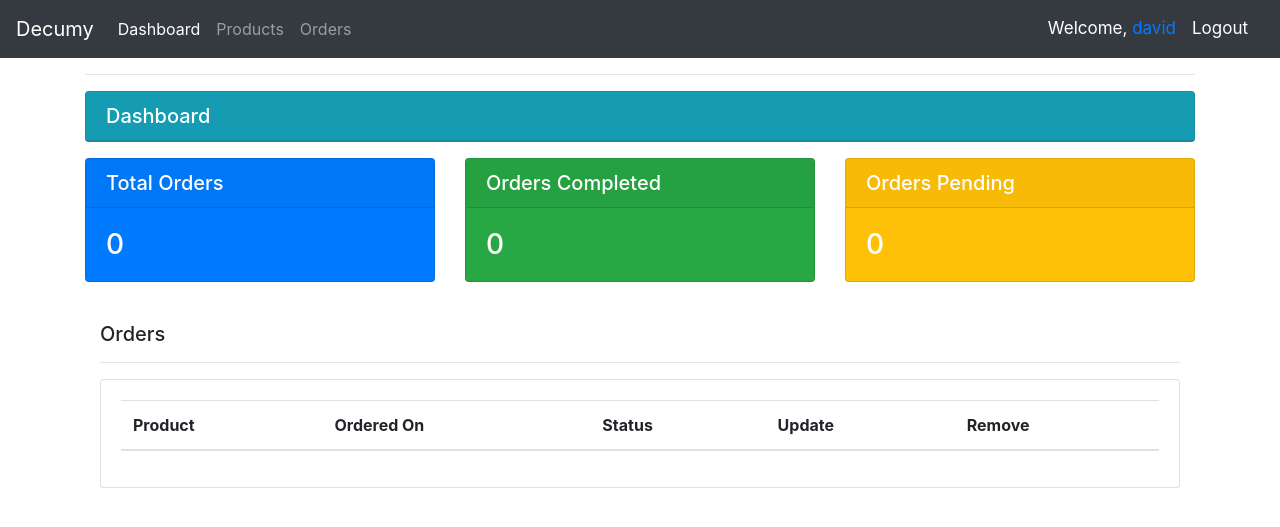
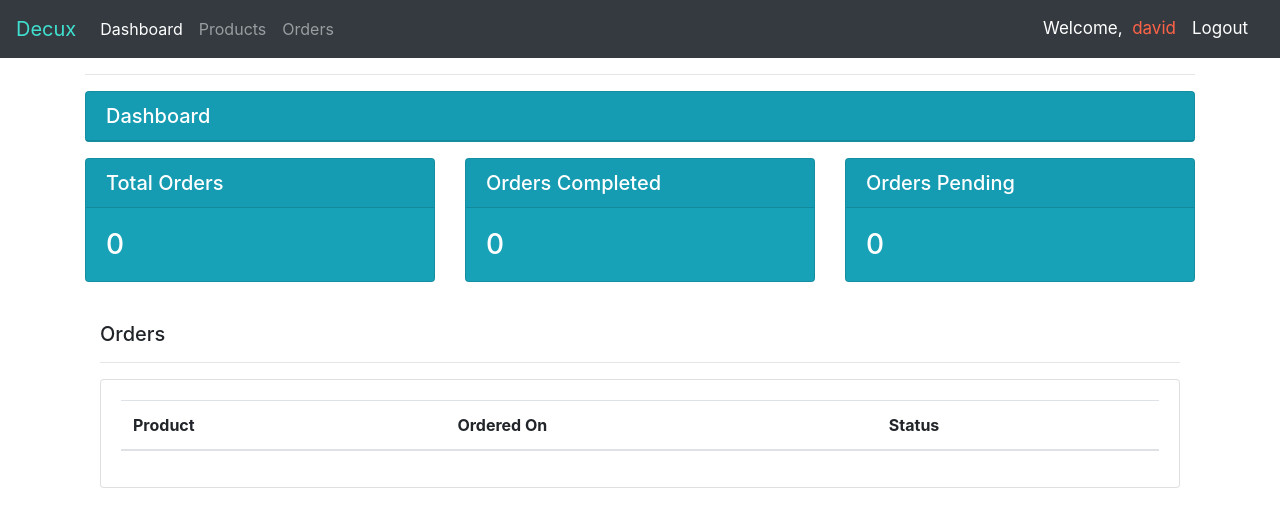
Before and after one commit to Epicdavid/Customer-Management-App, a Django app: page /account/profile in a window 1280 px wide. Shown: the top 527 px of the page. Run offline with Django 3.2, Linux system fonts and the light colour scheme; a user stored in the database is signed in; data comes from the database, SQL or seed files in the repository; lists and menus that the app fills with data are empty; parts of the project's set-up code (start-up, migrations or seed data) failed here and were passed over; some libraries are stand-ins or nearby versions.

Commit message:
Final Touches

```diff
--- a/accounts/templates/accounts/profile.html
+++ b/accounts/templates/accounts/profile.html
@@ -7,7 +7,7 @@
 
 <div class="row">
     <div class="col">
-        <div class="card text-white bg-primary mb-3">
+        <div class="card text-white bg-info mb-3">
             <h5 class="card-header">Total Orders</h5>
             <div class="card-body">
               <h3 class="card-text">{{total_o}}</h3>
@@ -17,7 +17,7 @@
 
 
     <div class="col">
-        <div class="card text-white bg-success mb-3">
+        <div class="card text-white bg-info mb-3">
             <h5 class="card-header">Orders Completed</h5>
             <div class="card-body">
               <h3 class="card-text">{{delivered}}</h3>
@@ -28,7 +28,7 @@
 
 
     <div class="col">
-        <div class="card text-white bg-warning mb-3">
+        <div class="card text-white bg-info mb-3">
             <h5 class="card-header">Orders Pending</h5>
             <div class="card-body">
               <h3 class="card-text">{{pending}}</h3>
@@ -47,8 +47,6 @@
               <th scope="col">Product</th>
               <th scope="col">Ordered On</th>
               <th scope="col">Status</th>
-              <th scope="col">Update</th>
-              <th scope="col">Remove</th>
             </tr>
           </thead>
           <tbody>
--- a/templates/cms/navbar.html
+++ b/templates/cms/navbar.html
@@ -5,7 +5,7 @@
   }
 </style>
 <nav class="navbar navbar-expand-lg navbar-dark bg-dark">
-    <a class="navbar-brand" href="{% url 'home' %}">Decumy</a>
+    <a class="navbar-brand" href="{% url 'home' %}" style="color: turquoise;">Decux</a>
     <button class="navbar-toggler" type="button" data-toggle="collapse" data-target="#navbarNavAltMarkup" aria-controls="navbarNavAltMarkup" aria-expanded="false" aria-label="Toggle navigation">
       <span class="navbar-toggler-icon"></span>
     </button>
@@ -19,7 +19,7 @@
        {%endif%}
     </div>
     {%if user.is_authenticated %}
-    <span class="user">Welcome, <a href="{% url 'accounts:edit' %}">{{ request.user}}</a></span>
+    <span class="user">Welcome, &nbsp;<a style="text-decoration: none; color: tomato;"href="{% url 'accounts:edit' %}">{{ request.user}}</a></span>
     <a class="user nav-item nav-link" href="{%url 'logout' %}">Logout</a>
     {%endif%}
   </nav>
```
Also changed, not shown: cms/settings.py (+7 -2 lines), README.md.
